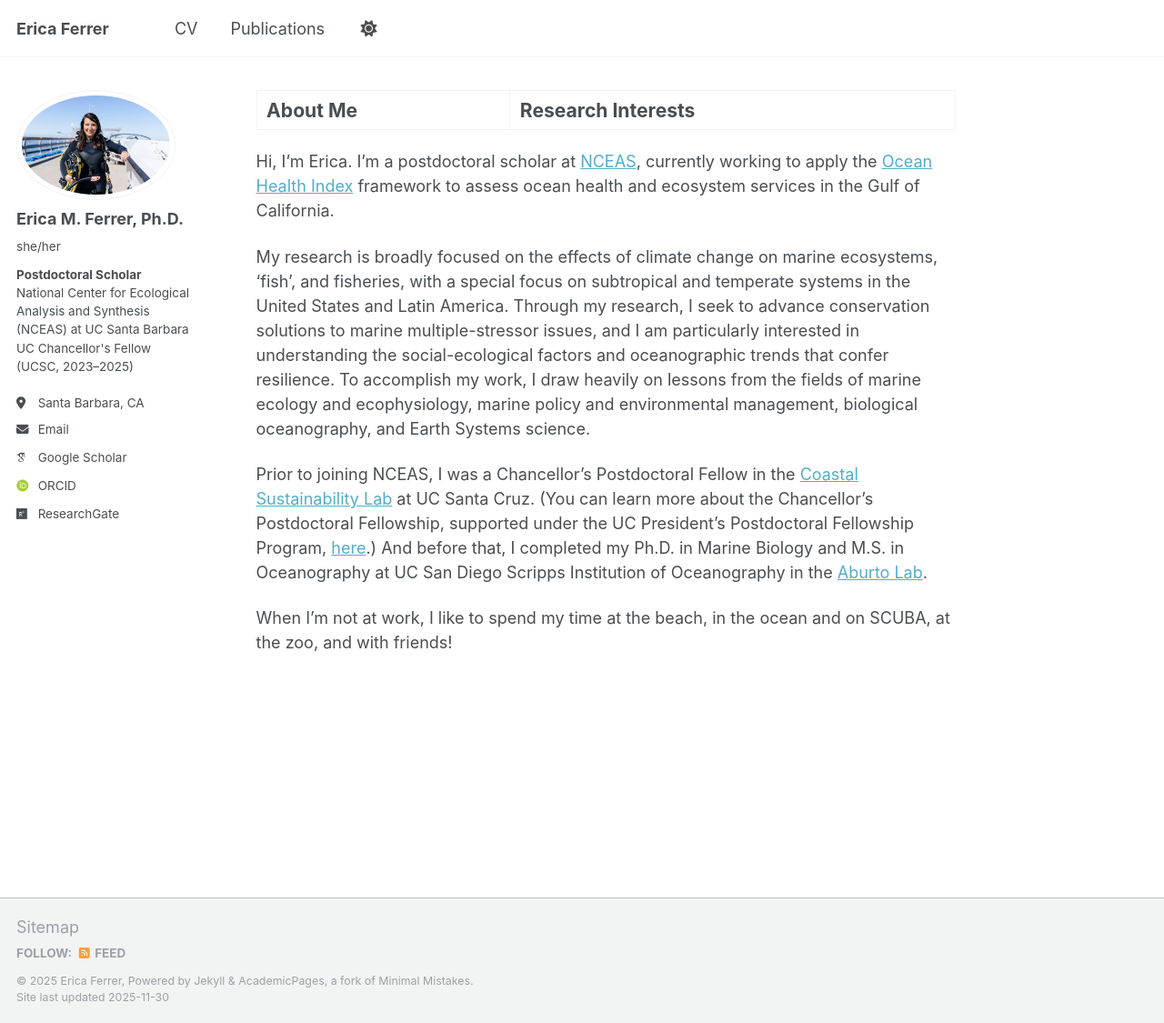
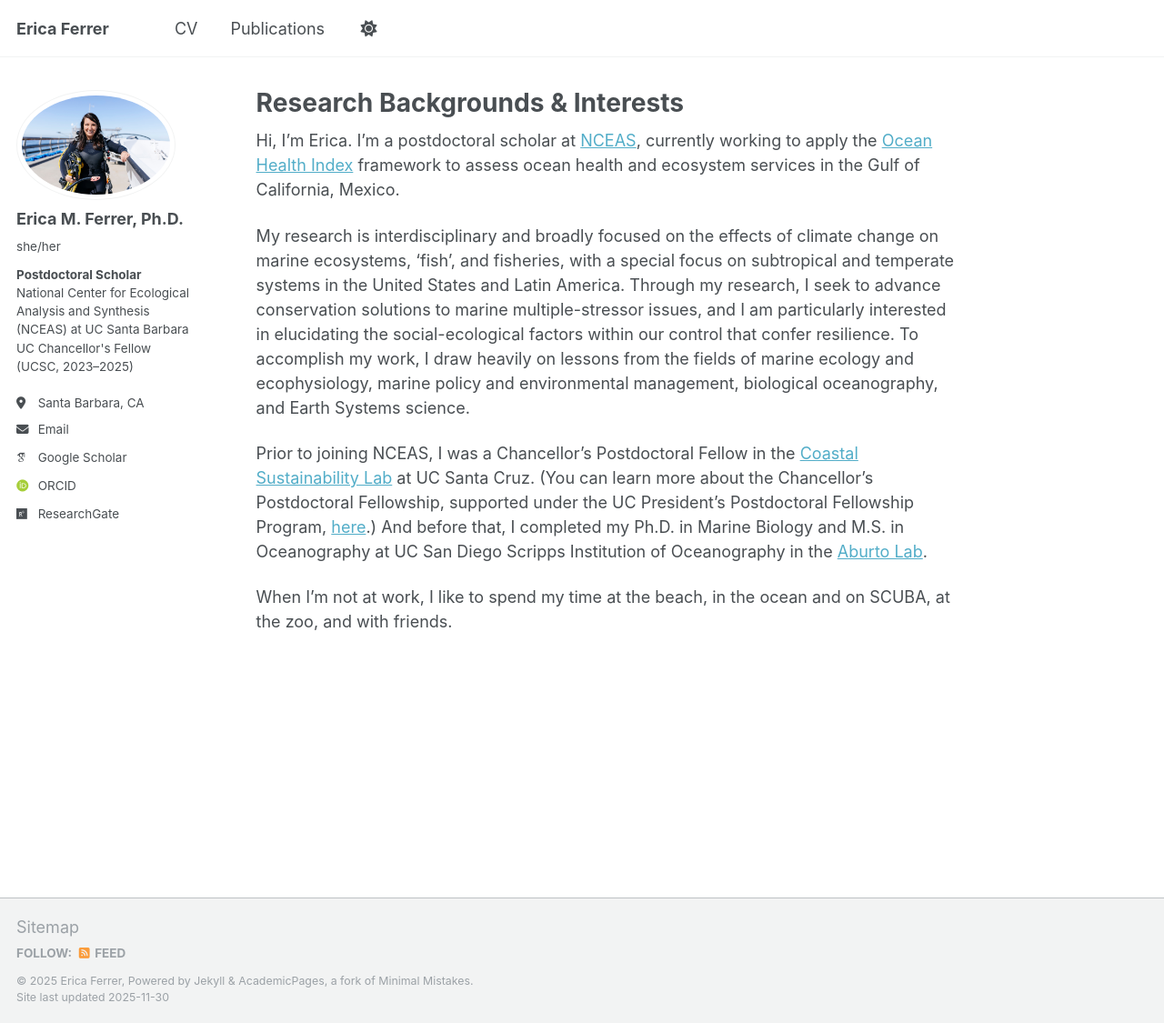
Before and after one commit to emferrer/emferrer.github.io, a Jekyll site: the page built from _pages/about.md, in a window 1280 px wide and 1125 px high. Shown: the whole window at 91% size. Built offline with Jekyll 4.4.1, drawn with Linux system fonts in a browser that asks for light colours; some web fonts are replaced; a script that is not in the unit is left out.

Commit message:
Update about.md
Update about

```diff
--- a/_pages/about.md
+++ b/_pages/about.md
@@ -1,16 +1,16 @@
 ---
 permalink: /
-title: "About Me | Research Interests"
+title: "Research Backgrounds & Interests"
 author_profile: true
 redirect_from:
   - /about/
   - /about.html
 ---
 
-Hi, I'm Erica. I'm a postdoctoral scholar at [NCEAS](https://www.nceas.ucsb.edu/), currently working to apply the [Ocean Health Index](https://oceanhealthindex.org/) framework to assess ocean health and ecosystem services in the Gulf of California.
+Hi, I'm Erica. I'm a postdoctoral scholar at [NCEAS](https://www.nceas.ucsb.edu/), currently working to apply the [Ocean Health Index](https://oceanhealthindex.org/) framework to assess ocean health and ecosystem services in the Gulf of California, Mexico.
 
-My research is broadly focused on the effects of climate change on marine ecosystems, ‘fish’, and fisheries, with a special focus on subtropical and temperate systems in the United States and Latin America. Through my research, I seek to advance conservation solutions to marine multiple-stressor issues, and I am particularly interested in understanding the social-ecological factors and oceanographic trends that confer resilience. To accomplish my work, I draw heavily on lessons from the fields of marine ecology and ecophysiology, marine policy and environmental management, biological oceanography, and Earth Systems science.
+My research is interdisciplinary and broadly focused on the effects of climate change on marine ecosystems, ‘fish’, and fisheries, with a special focus on subtropical and temperate systems in the United States and Latin America. Through my research, I seek to advance conservation solutions to marine multiple-stressor issues, and I am particularly interested in elucidating the social-ecological factors within our control that confer resilience. To accomplish my work, I draw heavily on lessons from the fields of marine ecology and ecophysiology, marine policy and environmental management, biological oceanography, and Earth Systems science.
 
 Prior to joining NCEAS, I was a Chancellor's Postdoctoral Fellow in the [Coastal Sustainability Lab](https://kristy-kroeker.squarespace.com/) at UC Santa Cruz. (You can learn more about the Chancellor's Postdoctoral Fellowship, supported under the UC President's Postdoctoral Fellowship Program, [here](https://ppfp.ucop.edu/info/).) And before that, I completed my Ph.D. in Marine Biology and M.S. in Oceanography at UC San Diego Scripps Institution of Oceanography in the [Aburto Lab](https://www.aburtolab.org/).
 
-When I'm not at work, I like to spend my time at the beach, in the ocean and on SCUBA, at the zoo, and with friends!
+When I'm not at work, I like to spend my time at the beach, in the ocean and on SCUBA, at the zoo, and with friends.
```
